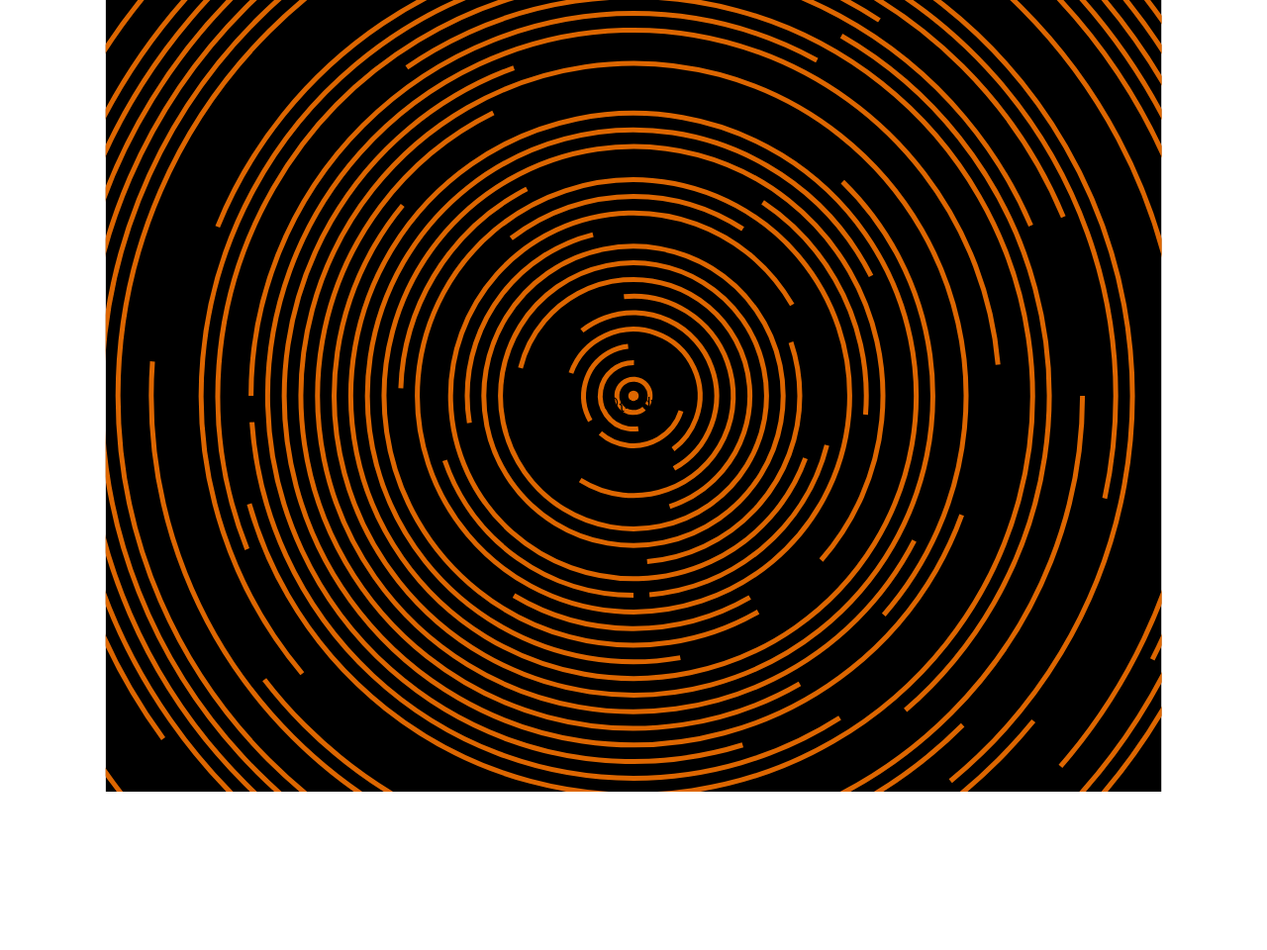
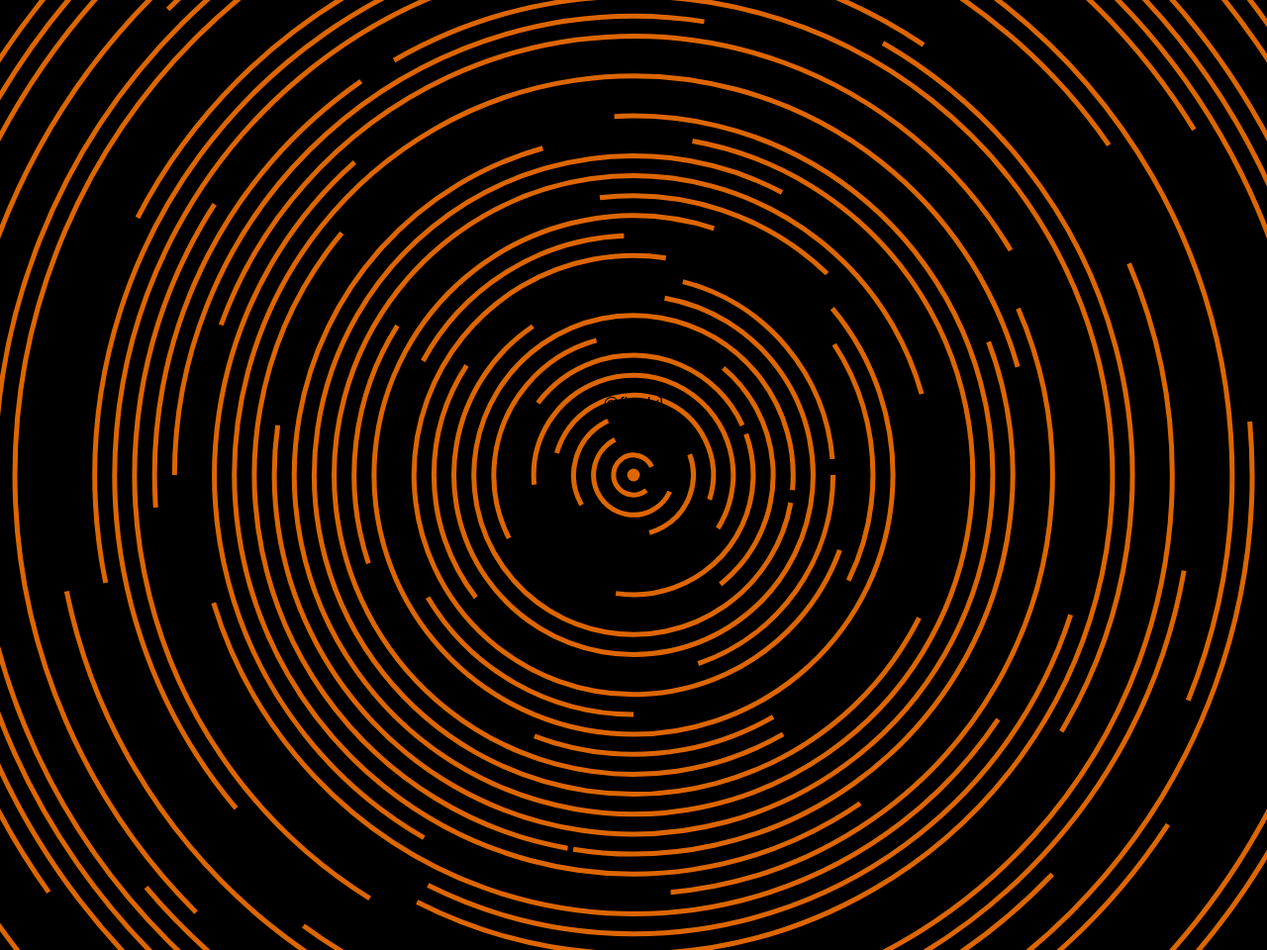
Before and after one commit to garcia-sonia/CI-PP3-Battleships, a website: page views/layout.html in a window 1280 px wide. Shown: the whole page at 99% size. Before the commit the page ends 816 px from the top, so only its background shows below. Drawn offline with nearby package versions, Linux system fonts and the light colour scheme.

Commit message:
Set position of background to absolute instead of fixed

```diff
--- a/views/layout.html
+++ b/views/layout.html
@@ -28,17 +28,15 @@
             #background {
                 height: 100vh;
                 left: 0;
-                position: fixed;
+                position: absolute;
                 top: 0;
                 width: 100%;
                 z-index: -10;
             }
 
             svg {
-                height: 100%;
-                left: 50%;
+                width: 100%;
                 position: relative;
-                transform: translate(-50%, 0);
             }
 
 
```
